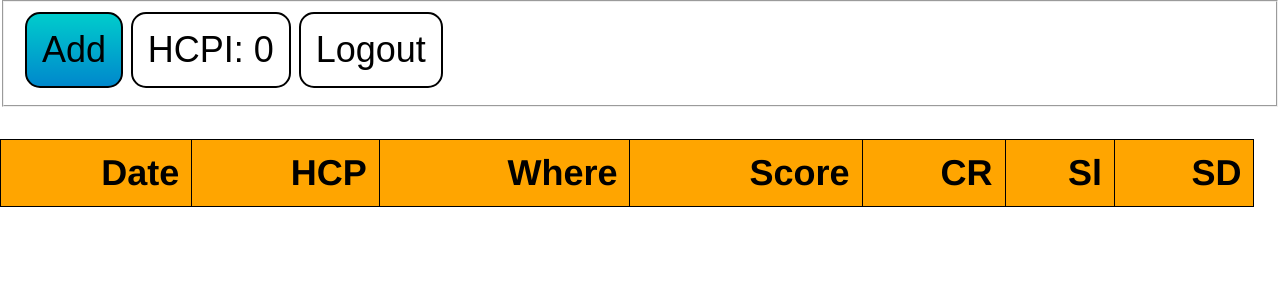
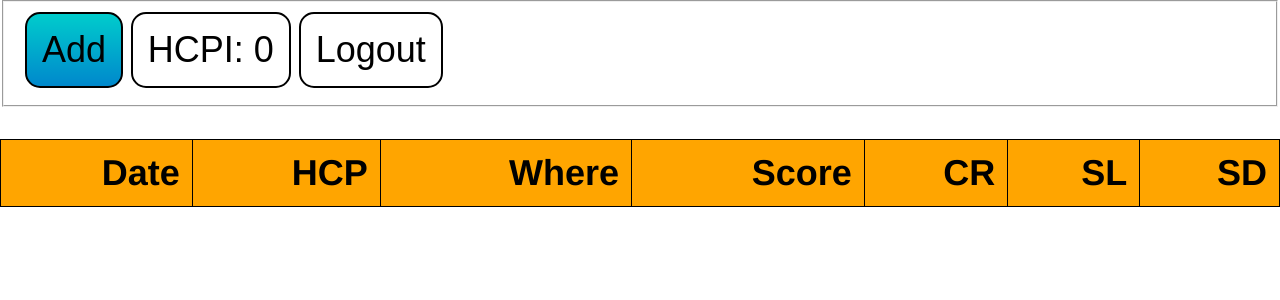
Before and after one commit to wolfmuel/hcpi, a Django app: page /hhs/ in a window 1280 px wide. Shown: the top 300 px of the page. Run offline with Django 3.2, Linux system fonts and the light colour scheme; a user stored in the database is signed in; data comes from the database, SQL or seed files in the repository; lists and menus that the app fills with data are empty.

Commit message:
adapting callall script

```diff
--- a/hhs/templates/hhs/index.html
+++ b/hhs/templates/hhs/index.html
@@ -33,7 +33,7 @@
         <button onclick="window.location.href='/hhs/logout';"> Logout</button>
     </fieldset>
     <br>
-    <table style="width:98%; font-size:36px">
+    <table style="width:100%; font-size:36px">
       <thead>
 	<tr style="background-color: orange">
 	  <th style="text-align:right;">Date</th>
@@ -41,7 +41,7 @@
 	  <th style="text-align:right;">Where</th>
 	  <th style="text-align:right;">Score</th>
 	  <th style="text-align:right;">CR</th>
-	  <th style="text-align:right;">Sl</th>
+	  <th style="text-align:right;">SL</th>
 	  <th style="text-align:right;">SD</th>
 	</tr>
       </thead>
```
